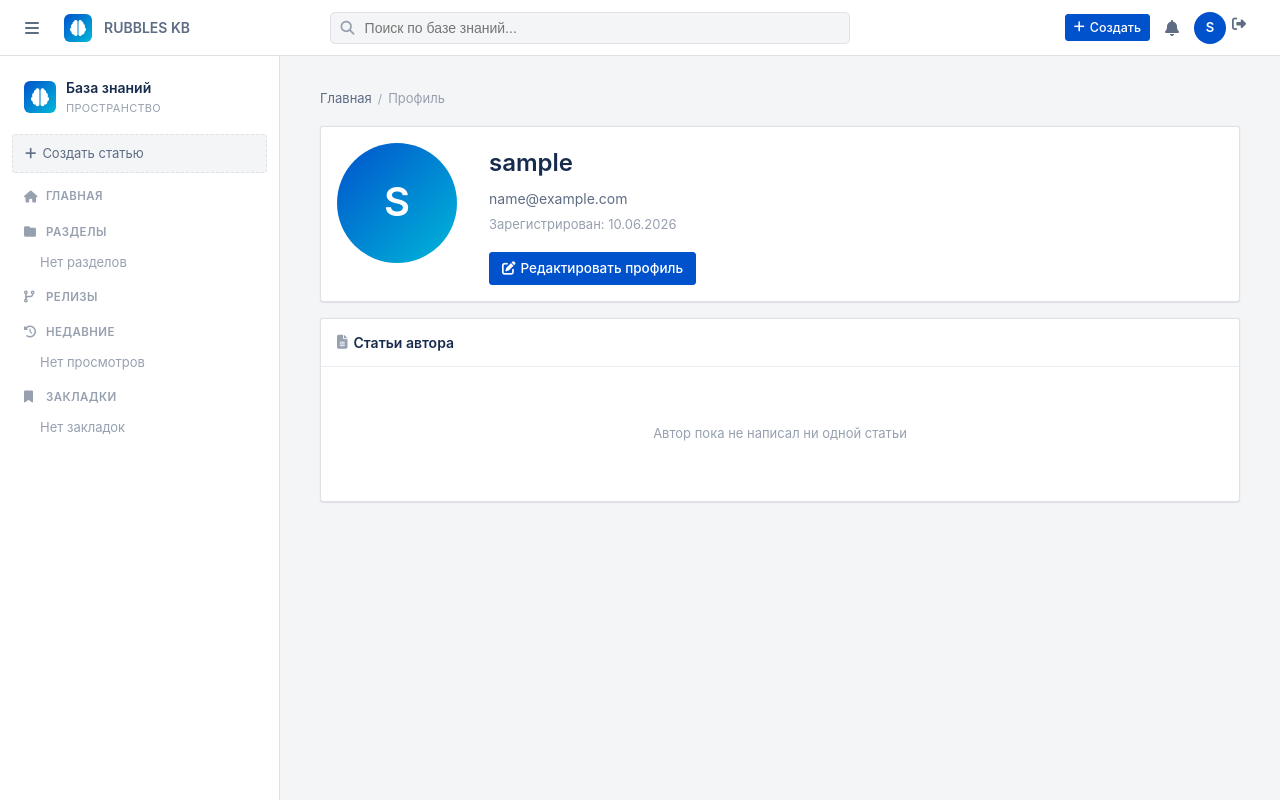
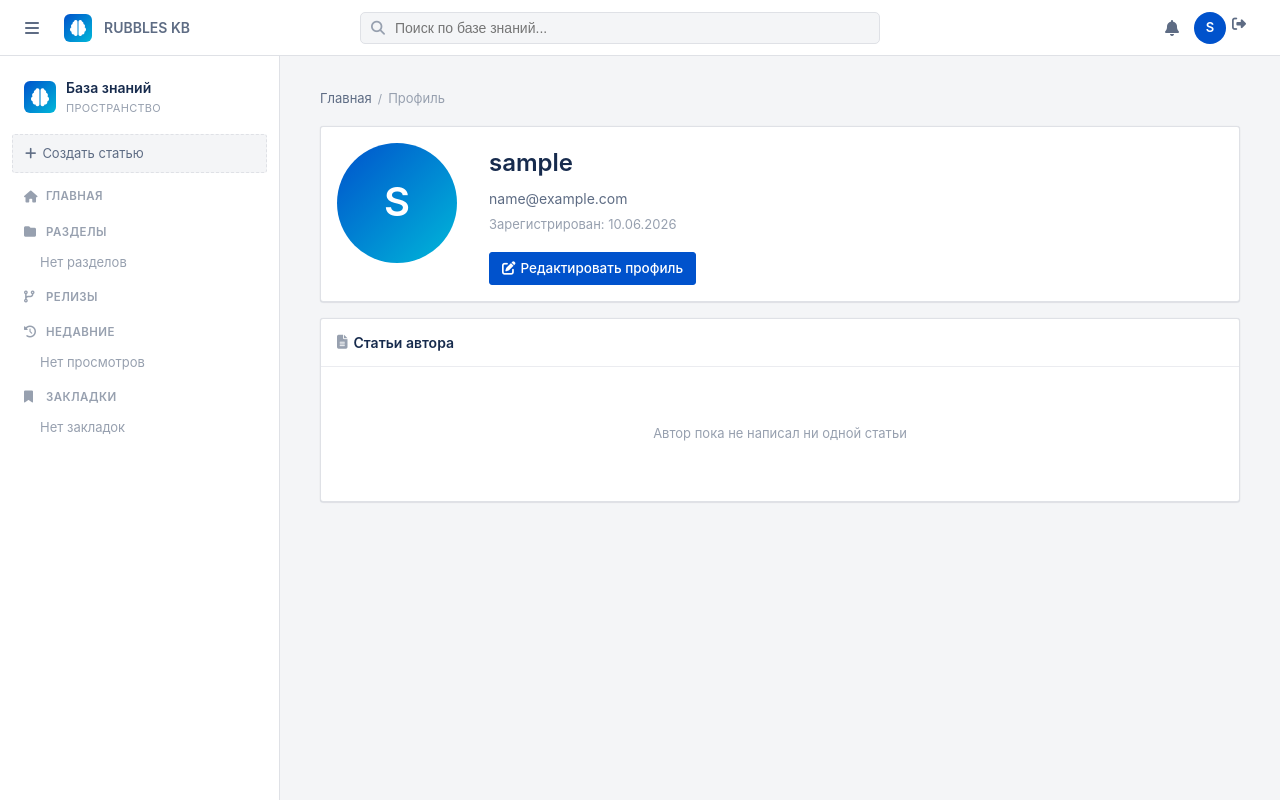
Before and after one commit to anarex8332/ubbles-kb, a Django app: page /accounts/profile/ in a window 1280 px wide. Run offline with Django 4.2, Linux system fonts and the light colour scheme; the visitor is signed in with stand-in values (Sample User, id 1); data that the repository does not hold is empty.

Commit message:
Remove Create button from header

```diff
--- a/rubbles-kb/templates/base.html
+++ b/rubbles-kb/templates/base.html
@@ -32,9 +32,6 @@
             </div>
             <div class="header__right">
                 {% if user.is_authenticated %}
-                    <a href="{% url 'knowledge:article_create' %}" class="btn btn-primary btn-sm" title="Создать статью">
-                        <i class="fas fa-plus"></i> Создать
-                    </a>
                     <a href="{% url 'knowledge:notification_list' %}" class="notification-bell" title="Уведомления">
                         <i class="fas fa-bell"></i>
                         {% if unread_count > 0 %}
```
